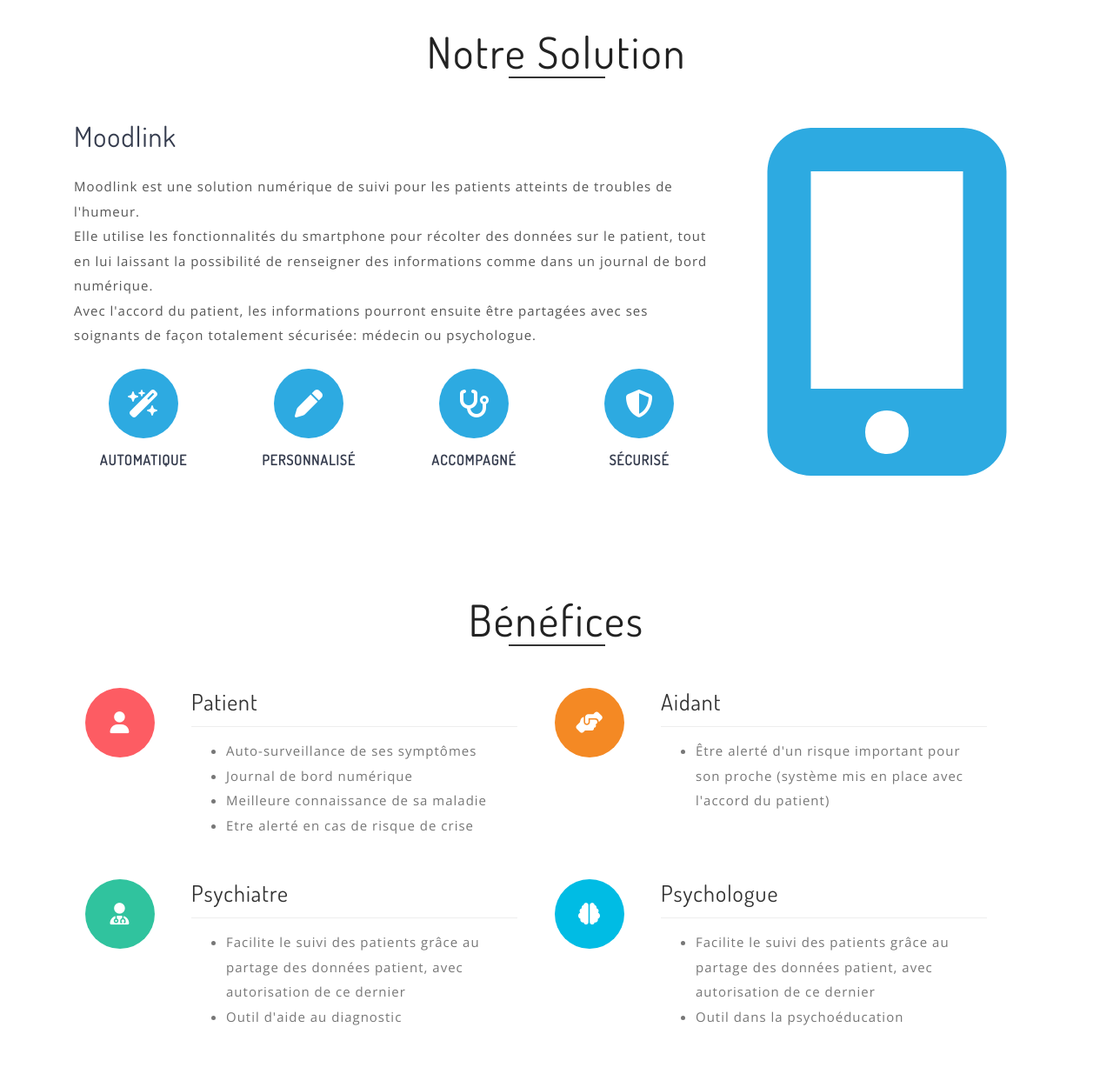
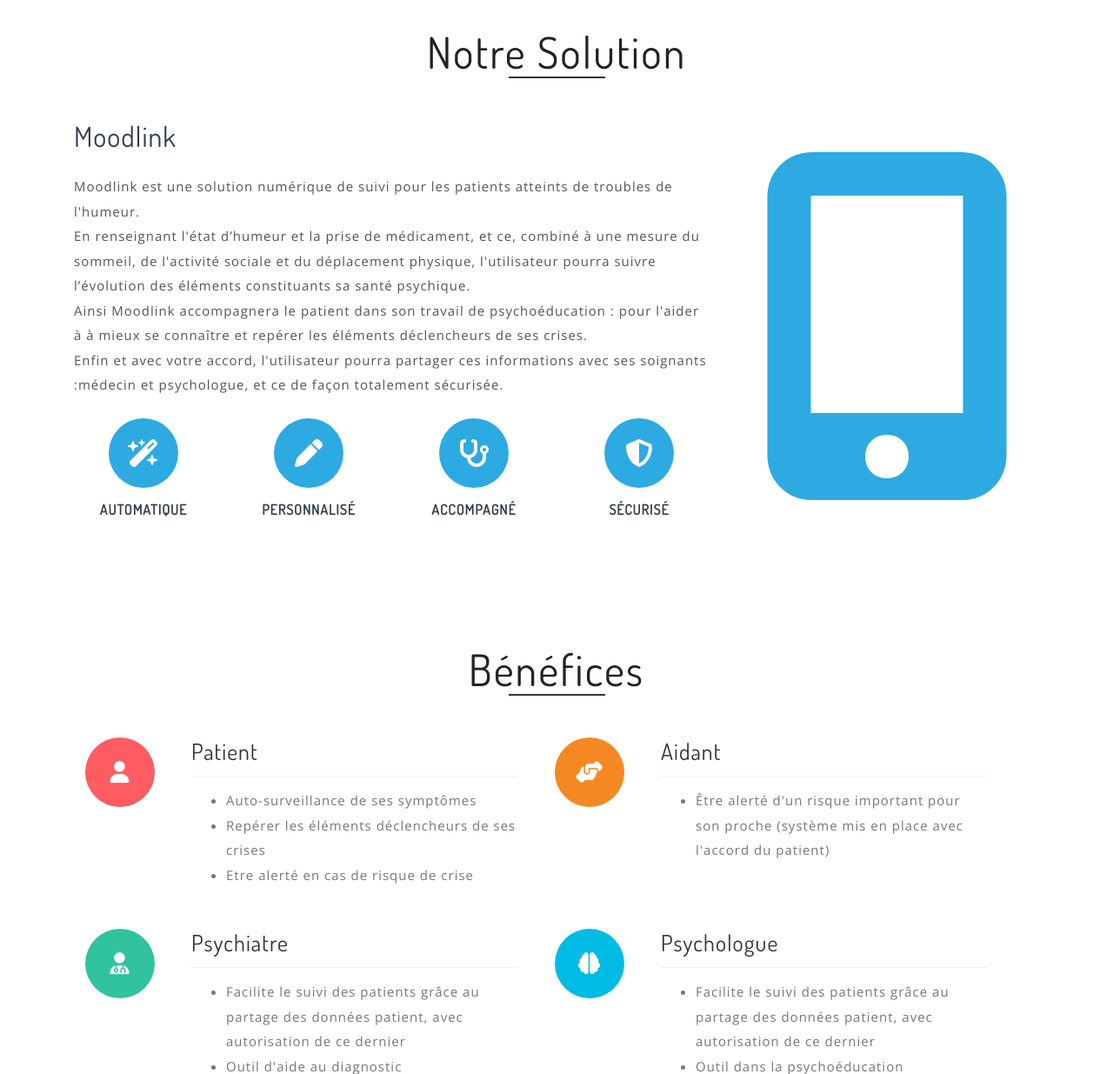
Before and after one commit to mariannehbt/moodlink_website, a PHP site: page / in a window 1280 px wide. Shown: the part 634-1869 px from the top of the page at 87% size. Run offline with PHP 8.4, Linux system fonts and the light colour scheme; some libraries are stand-ins or nearby versions.

Commit message:
content changes

```diff
--- a/component_header_video.php
+++ b/component_header_video.php
@@ -12,7 +12,7 @@
                     Moodlink
                 </h1>
                 <p class="lead text-white mb-3">
-                    Solution numérique de suivi pour les patients atteints de troubles de l'humeur
+                    Application mobile pour monitorer la santé psychique des patients atteints de troubles de l’humeur
                 </p>
                 <button id="myBtn" class="btn btn-secondary" onclick="myFunction()">
                     Pause
--- a/component_solutions_bipolink_download.php
+++ b/component_solutions_bipolink_download.php
@@ -6,9 +6,6 @@
                 <img src="img/iphone-x.png" class="img-fluid" alt="moodlink app" width="300" />
             </div>
             <div class="col-lg-6 mt-lg-0 mt-5">
-                <h4>
-                    Essayez maintenant
-                </h4>
                 <!-- <p class="py-3">
                     Rendez-vous dans l'Apple Store :
                 </p>
@@ -18,7 +15,7 @@
                     </a>
                 </p> -->
                 <p class="py-3">
-                    Rendez-vous sur Google Play :
+                    Bientôt disponible sur Google Play :
                 </p>
                 <p class="">
                     <a href="https://play.google.com/store">
--- a/index.php
+++ b/index.php
@@ -22,9 +22,11 @@
                         <p class="mt-sm-4 mt-3">
                             Moodlink est une solution numérique de suivi pour les patients atteints de troubles de l'humeur.
                             <br>
-                            Elle utilise les fonctionnalités du smartphone pour récolter des données sur le patient, tout en lui laissant la possibilité de renseigner des informations comme dans un journal de bord numérique.
+                            En renseignant l'état d’humeur et la prise de médicament, et ce, combiné à une mesure du sommeil, de l'activité sociale et du déplacement physique, l'utilisateur pourra suivre l’évolution des éléments constituants sa santé psychique.
                             <br>
-                            Avec l'accord du patient, les informations pourront ensuite être partagées avec ses soignants de façon totalement sécurisée: médecin ou psychologue.
+                            Ainsi Moodlink accompagnera le patient dans son travail de psychoéducation : pour l'aider à à mieux se connaître et repérer les éléments déclencheurs de ses crises.
+                            <br>
+                            Enfin et avec votre accord, l'utilisateur pourra partager ces informations avec ses soignants :médecin et psychologue, et ce de façon totalement sécurisée.
                         </p>
                         <!-- Icons x 4 -->
                         <div class="row mt-4">
@@ -91,8 +93,7 @@
                             </h4>
                             <ul>
                                 <li>Auto-surveillance de ses symptômes</li>
-                                <li>Journal de bord numérique</li>
-                                <li>Meilleure connaissance de sa maladie</li>
+                                <li>Repérer les éléments déclencheurs de ses crises</li>
                                 <li>Etre alerté en cas de risque de crise</li>
                             </ul>
                         </div>
@@ -180,7 +181,7 @@
         <!-- // Mood Disorders Presentation -->
 
         <!-- // Moodlink Presentation Index-->
-        <?php include("component_solutions_bipolink_download.php"); ?>
+        <!-- <?php include("component_solutions_bipolink_download.php"); ?> -->
         <!-- Mood Disorders Presentation -->
 
         <!-- // Page Content -->
```
